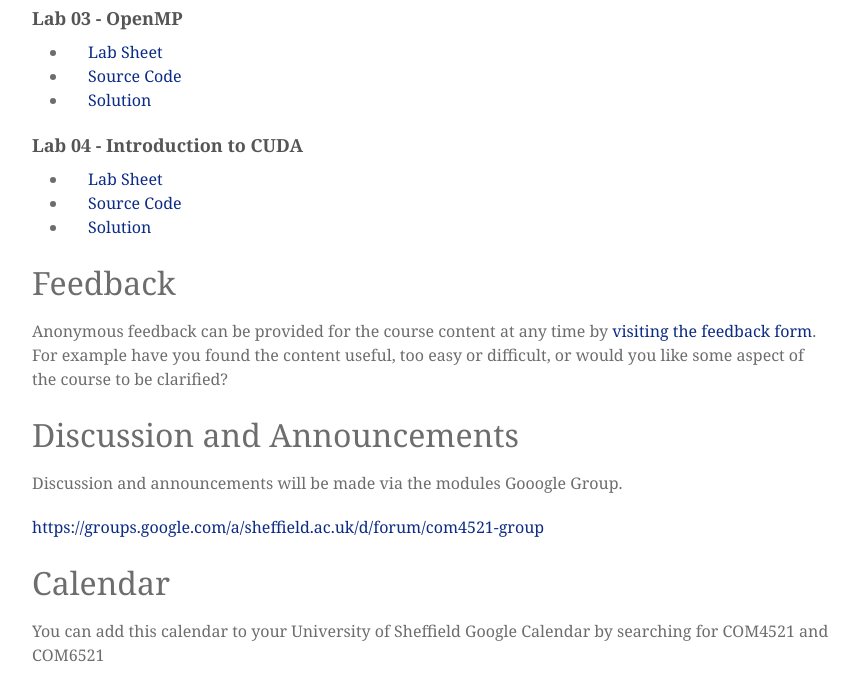
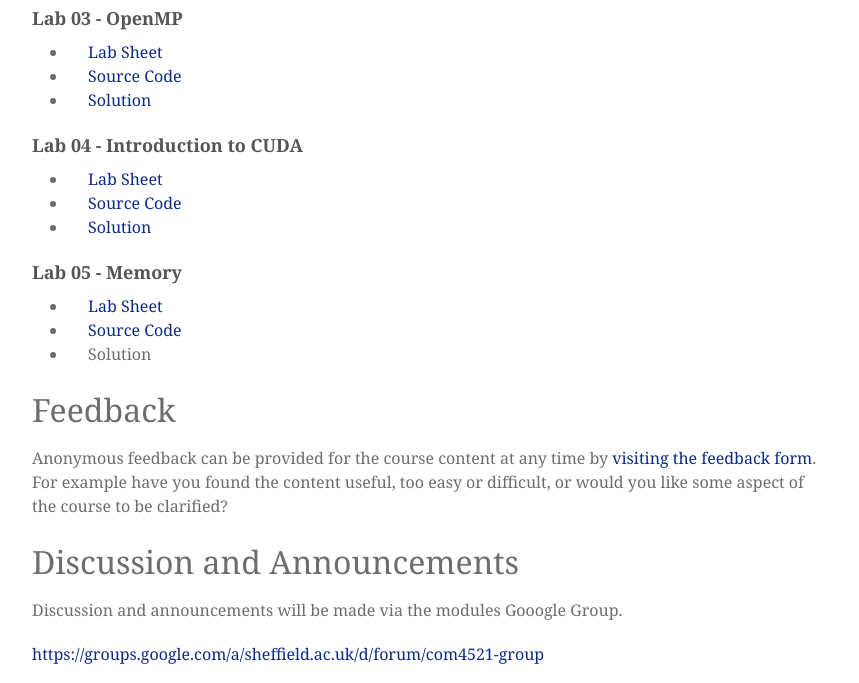
Before and after one commit to mondus/mondus.github.io, a Jekyll site: the page built from teaching/COM4521/index.md, in a window 1280 px wide and 900 px high, scrolled down 3050 px, cut to the strip 0-683 px from the top of the window. Shown: the whole strip, without its empty margins (208-1067 px from the left). Built offline with Jekyll 4.4.1, drawn with Linux system fonts in a browser that asks for light colours; nearby versions of some CDN libraries; some web fonts are replaced.

Commit message:
Update index.md

```diff
--- a/teaching/COM4521/index.md
+++ b/teaching/COM4521/index.md
@@ -133,6 +133,12 @@ A [Lab FAQ document](https://docs.google.com/a/sheffield.ac.uk/document/d/1w4k87
 * [Source Code](https://drive.google.com/a/sheffield.ac.uk/file/d/0B2HbOiEppVPMcnRSUjFHZnFiYmc/view?usp=sharing)
 * [Solution](https://drive.google.com/a/sheffield.ac.uk/file/d/0B2HbOiEppVPMN1RfM0dtMGNBUms/view?usp=sharing)
 
+### Lab 05 - Memory
+
+* [Lab Sheet](https://drive.google.com/a/sheffield.ac.uk/file/d/0B2HbOiEppVPMTUhRaGRIcm5ZbE0/view?usp=sharing)
+* [Source Code](https://drive.google.com/a/sheffield.ac.uk/file/d/0B2HbOiEppVPMZ3VTdEYtWUF4dmc/view?usp=sharing)
+* Solution
+
 # Feedback
 
 Anonymous feedback can be provided for the course content at any time by [visiting the feedback form](https://goo.gl/0r73gD). For example have you found the content useful, too easy or difficult, or would you like some aspect of the course to be clarified?
```
